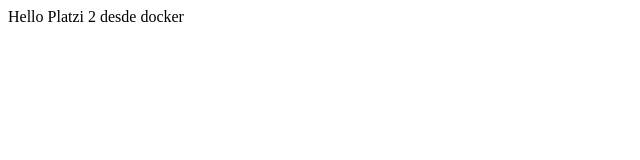
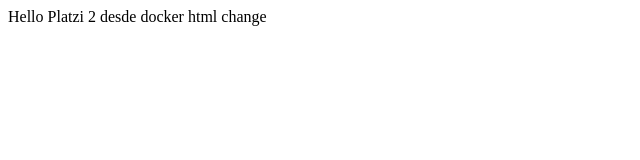
Before and after one commit to jeancarlosgarcia/platzi-demo-devops, a website: page public/index.html in a window 1280 px wide. Shown: the whole page, without its empty margins (0-640 px from the left). Drawn offline with Linux system fonts and the light colour scheme.

Commit message:
html change

```diff
--- a/public/index.html
+++ b/public/index.html
@@ -3,6 +3,6 @@
 		<title>Hola Amigos</title>
 	</head>
 	<body>
-		Hello Platzi 2 desde docker
+		Hello Platzi 2 desde docker html change
 	</body>
 </html>
```
